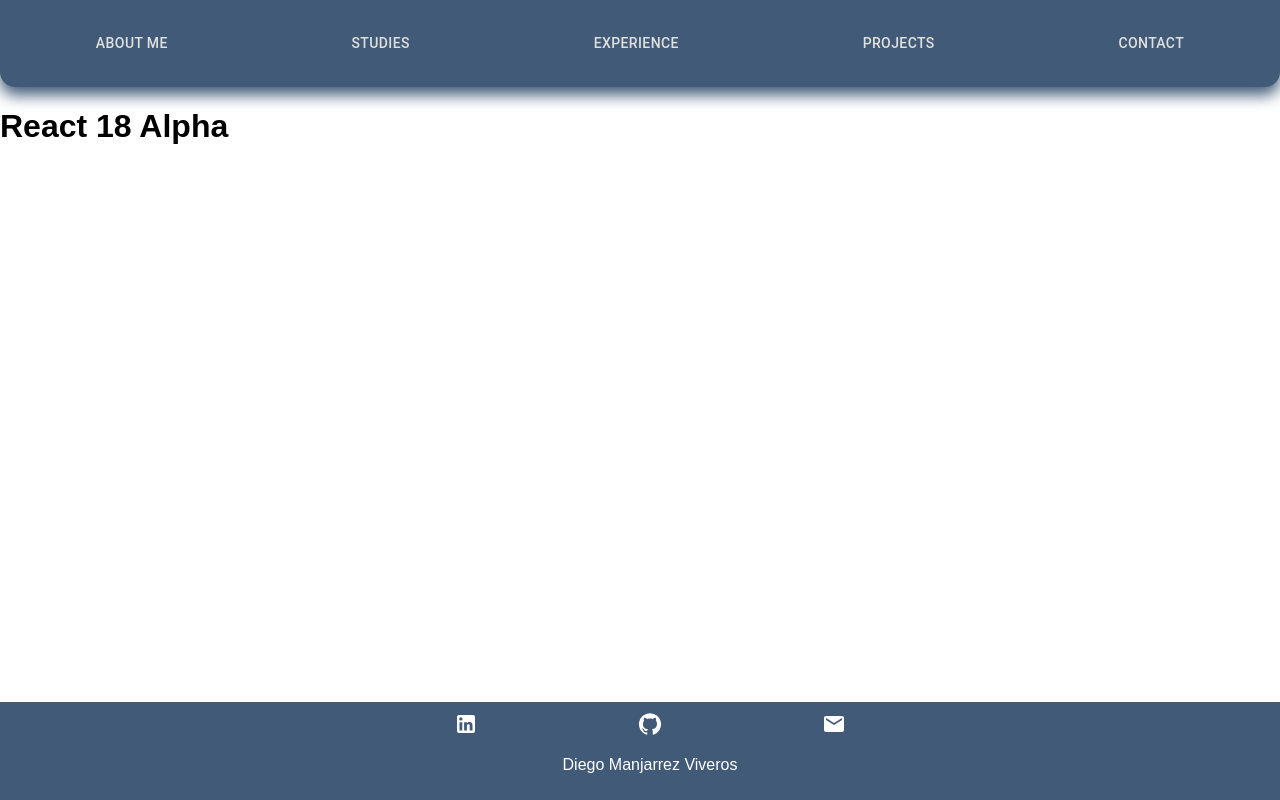
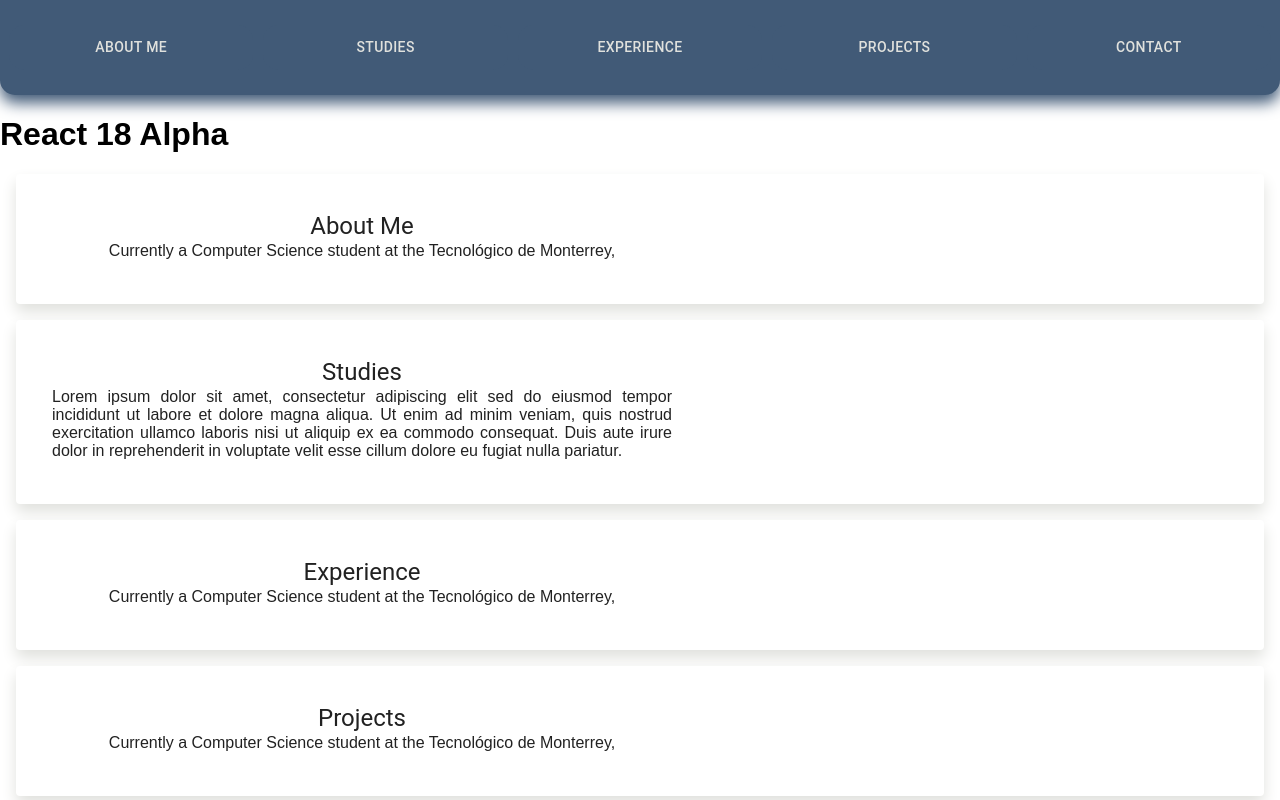
Before and after one commit to Dmanjav/manja.com, a React (Create React App) app: page / in a window 1280 px wide. Shown: the top 800 px of the page. Built offline with nearby package versions, Linux system fonts and the light colour scheme.

Commit message:
Modified styles, created cards component and did a basic map

```diff
--- a/src/App.js
+++ b/src/App.js
@@ -1,6 +1,8 @@
 import React from 'react';
 import './App.css';
 import LayoutNavFoot from './layouts/layoutnavfoot';
+import Cards from './components/cards';
+import manjaBio from './assets/bio';
 
 function App() {
     return (
@@ -10,6 +12,11 @@
             <BasicButton>Click me</BasicButton> */}
             <LayoutNavFoot>
                 <h1>React 18 Alpha</h1>
+                {
+                    manjaBio.map((item, index) => (
+                        <Cards key={index} title={item.title} content={item.content} />
+                    ))
+                }
             </LayoutNavFoot>
         </div>
     );
--- /dev/null
+++ b/src/assets/bio.js
@@ -0,0 +1,24 @@
+var manjaBio = [
+    {
+        "title": "About Me",
+        "content": "Currently a Computer Science student at the Tecnológico de Monterrey, "
+    },
+    {
+        "title": "Studies",
+        "content": "Lorem ipsum dolor sit amet, consectetur adipiscing elit sed do eiusmod tempor incididunt ut labore et dolore magna aliqua. Ut enim ad minim veniam, quis nostrud exercitation ullamco laboris nisi ut aliquip ex ea commodo consequat. Duis aute irure dolor in reprehenderit in voluptate velit esse cillum dolore eu fugiat nulla pariatur."
+    },
+    {
+        "title": "Experience",
+        "content": "Currently a Computer Science student at the Tecnológico de Monterrey, "
+    },
+    {
+        "title": "Projects",
+        "content": "Currently a Computer Science student at the Tecnológico de Monterrey, "
+    },
+    {
+        "title": "Contact",
+        "content": "Currently a Computer Science student at the Tecnológico de Monterrey, "
+    }
+]
+
+export default manjaBio;
--- a/src/components/cards.js
+++ b/src/components/cards.js
@@ -0,0 +1,19 @@
+import Card from '@mui/material/Card';
+import CardContent from '@mui/material/CardContent';
+import Typography from '@mui/material/Typography';
+import "../styles/cards.css";
+
+const Cards = ({ title, content }) => {
+    return (
+        <Card className='card-container'>
+            <CardContent className='card-text'>
+                <Typography variant="h5" component="div">
+                    {title}
+                </Typography>
+                {content}
+            </CardContent>
+        </Card>
+    );
+};
+
+export default Cards;
--- a/src/styles/button.css
+++ b/src/styles/button.css
@@ -1,13 +1,12 @@
 .basic-button {
   background-color: var(--blue-2) !important;
   color: #e0e1dd !important;
-  border: none;
-  padding: 10px 20px;
+  padding: 10px 20px !important;
   border-radius: 15px !important;
   cursor: pointer;
   transition: 0.3s ease-in-out !important;
   margin: 5px !important;
-
+  width: 100%;
 }
 
 .basic-button:hover {
--- /dev/null
+++ b/src/styles/cards.css
@@ -0,0 +1,21 @@
+.card-container {
+  display: flex;
+  justify-content: space-between;
+  align-items: center;
+  padding: 0.25rem;
+  background-color: var(--white) !important;
+  box-shadow: 0 8px 15px 0 var(--grey) !important;
+  border-radius: 15px 15px;
+  margin: 1rem;
+}
+
+.card-text {
+  display: flex;
+  flex-direction: column;
+  justify-content: space-between;
+  align-items: center;
+  border-radius: 15px 15px;
+  margin: 1rem;
+  width: 50%;
+  text-align: justify;
+}
--- a/src/styles/footer.css
+++ b/src/styles/footer.css
@@ -3,7 +3,6 @@
     color: white;
     text-align: center;
     padding: 10px;
-    position: fixed;
     left: 0;
     bottom: 0;
     width: 100%;
--- a/src/styles/navbar.css
+++ b/src/styles/navbar.css
@@ -6,6 +6,7 @@
   background-color: var(--blue-2);
   box-shadow: 0 8px 15px 0 var(--blue-2);
   border-radius: 0 0 15px 15px;
+  position: sticky;
 }
 
 .options {
```
